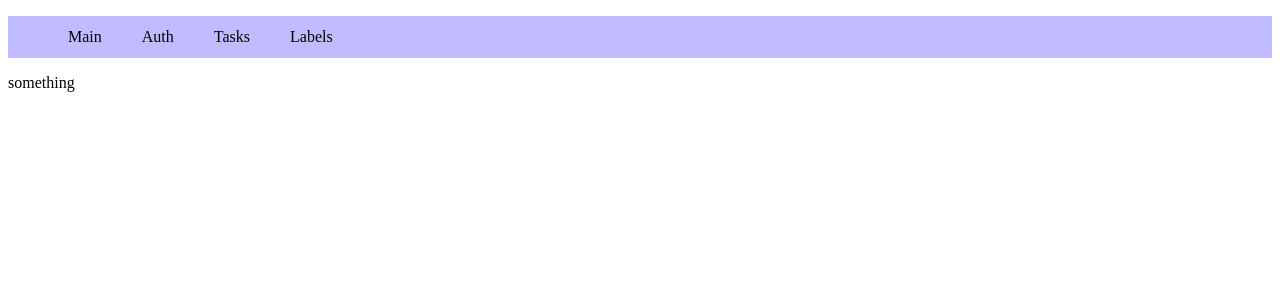
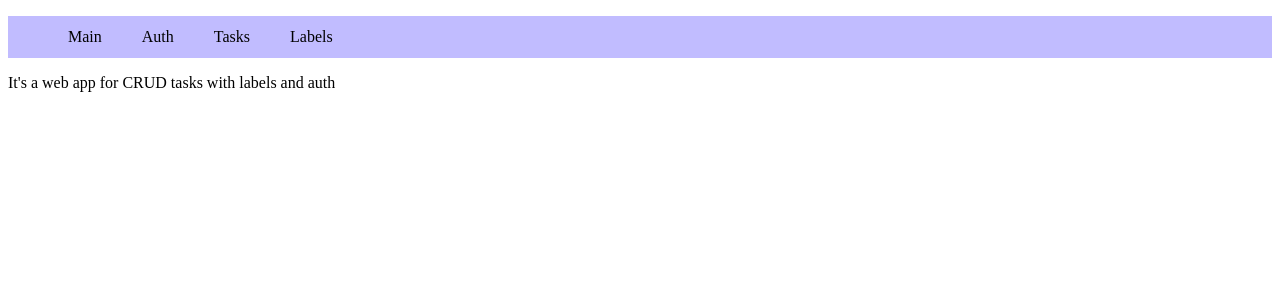
Before and after one commit to DeNX17/taskmanagement, a React (Create React App) app in the folder client/: page / in a window 1280 px wide. Shown: the top 300 px of the page. Built offline with nearby package versions, Linux system fonts and the light colour scheme.

Commit message:
change main page

```diff
--- a/client/src/main/main.page.tsx
+++ b/client/src/main/main.page.tsx
@@ -6,6 +6,6 @@ interface Props {
 
 export const MainPage = ({ }: Props): ReactElement => (
   <div>
-    something
+    It's a web app for CRUD tasks with labels and auth
   </div>
 )
--- a/client/src/task/ui/task.tsx
+++ b/client/src/task/ui/task.tsx
@@ -59,6 +59,6 @@ export const Task = ({ title, description, created_at, comments, author, labels
 
     <p>Author - {author.username}</p>
 
-    Labels:<Labels>{labels.map(({ name, id }: any) => <Label key={id}>{name}</Label>)}</Labels>
-  </Root>
+    {labels.length > 0 && <div>Labels: <Labels> {labels.map(({ name, id }: any) => <Label key={id}>{name}</Label>)}</Labels></div>}
+  </Root >
 )
```
